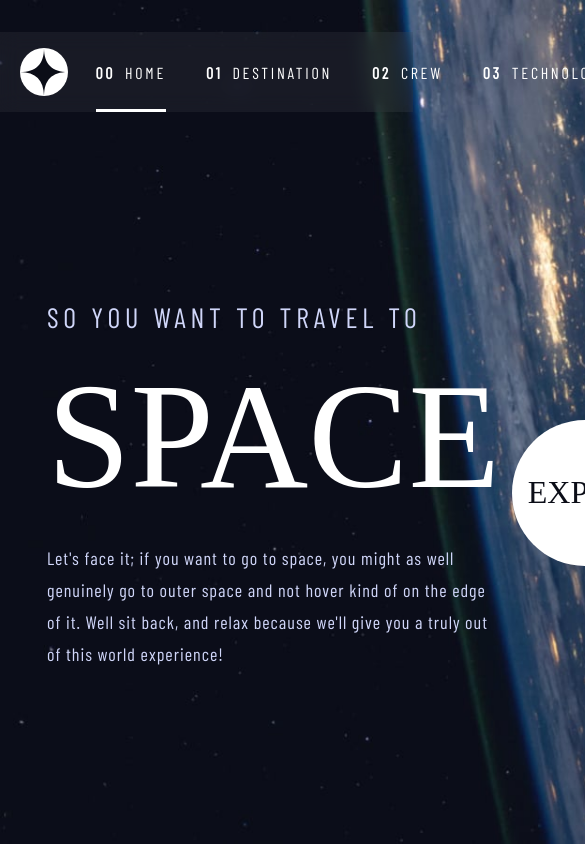
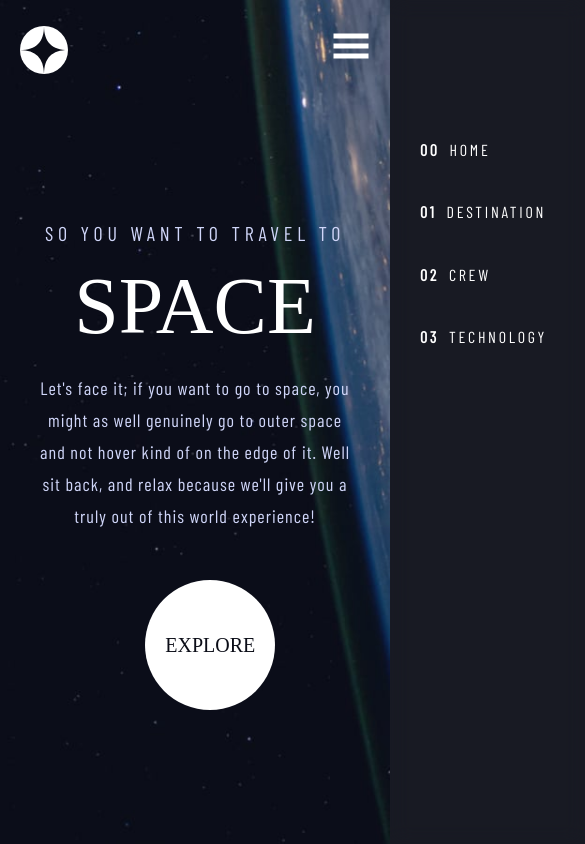
Before and after one commit to memoye/space-tourism-ui, a React (Vite) app: page / in a window 390 px wide. Shown: the top 844 px of the page, 585 px wide, since content can reach past the window. Built offline with nearby package versions, Linux system fonts and the light colour scheme; a web font is replaced by a local one.

Commit message:
done home reponsiveness

```diff
--- a/package.json
+++ b/package.json
@@ -13,6 +13,7 @@
     "framer-motion": "^10.16.4",
     "react": "^18.2.0",
     "react-dom": "^18.2.0",
+    "react-icons": "^4.11.0",
     "react-router-dom": "^6.16.0"
   },
   "devDependencies": {
--- a/src/components/navBar/navBar.css
+++ b/src/components/navBar/navBar.css
@@ -7,7 +7,6 @@
   align-items: center;
   background: rgba(var(--col-hov), 0.1);
   backdrop-filter: blur(10px);
-  max-width: 70vw;
   box-sizing: content-box;
   padding-inline: 5.25rem;
 }
@@ -50,3 +49,71 @@
   border-bottom-color: rgb(var(--col-pri-txt));
   color: rgb(var(--col-pri-txt));
 }
+
+@media screen and (max-width: 820px) {
+  .navBar:not(.destinationNav) {
+    width: fit-content;
+    box-sizing: border-box;
+    padding: 0;
+    margin: 0;
+  }
+
+  .navBar ul,
+  .navBar ol {
+    margin: 0;
+    gap: 1em;
+    height: 100%;
+    padding-inline: 1.5em;
+  }
+}
+
+@media screen and (max-width: 450px) {
+  .navBar:not(.destinationNav) {
+    position: fixed;
+    left: 100%;
+    width: 70vw;
+    height: 100vh;
+    top: 0;
+    align-items: start;
+    transition: left 100ms ease-in;
+  }
+
+  .navOpen {
+    left: 30% !important; /*opened*/
+  }
+
+  .navBar:not(.destinationNav) ol {
+    margin-top: 15vh;
+    flex-direction: column;
+    height: fit-content;
+    justify-content: centert;
+    width: 100%;
+    padding: 0;
+    padding-left: 30px;
+  }
+
+  .navBar:not(.destinationNav) ol li {
+    height: fit-content;
+    border-block: none !important;
+    border-block: 3px solid transparent;
+    border-right-color: rgba(var(--col-hov), 0);
+    margin: 0;
+    width: 100%;
+    padding-block: 0.85em;
+  }
+
+  .navBar:not(.destinationNav) ol li:hover {
+    height: 100%;
+    border-block: none !important;
+    border-right: 3px solid transparent;
+    border-right-color: rgb(var(--col-hov), 1);
+  }
+
+  .navBar:not(.destinationNav) ol li:has(.active) {
+    height: 100%;
+    border-block: none !important;
+    border-right: 3px solid transparent;
+    border-right-color: rgb(var(--col-pri-txt));
+    color: rgb(var(--col-pri-txt));
+  }
+}
--- a/src/components/navBar/navBar.jsx
+++ b/src/components/navBar/navBar.jsx
@@ -1,4 +1,5 @@
 import './navBar.css'
+
 
 const NavBar = ({ children, className }) => {
 
--- a/src/index.css
+++ b/src/index.css
@@ -145,9 +145,12 @@ hr {
 
 /* BREAKPOINTS */
 /*tablet*/
-@media screen and (min-width: 768px) {
+@media screen and (max-width: 820px) {
+  .subheading2 {
+    font-size: calc(var(--font-200) + 0.25rem);
+  }
 }
 
 /* mobile */
-@media screen and (min-width: 375px) {
+@media screen and (max-width: 450px) {
 }
--- a/src/routes/home/home.css
+++ b/src/routes/home/home.css
@@ -16,8 +16,8 @@
 
 .hero_txt {
   color: rgb(var(--col-mid));
-  max-width: 450px;
-  width: min-content;
+  max-width: 420px;
+  width: 80vw;
 }
 
 .hero_txt_title {
@@ -71,3 +71,38 @@
   outline-width: 2em;
   outline-color: rgba(var(--col-hov), 0.3);
 }
+
+@media screen and (max-width: 820px) {
+  .hero {
+    flex-direction: column;
+    width: 85%;
+    /* max-width: 100vw; */
+    margin: 0 auto;
+    margin-bottom: 4rem;
+    padding-top: 10vmin;
+  }
+
+  .hero_txt_title {
+    font-size: calc(var(--font-200) + 0.25rem);
+  }
+
+  .btn_container {
+    margin-top: 2rem;
+  }
+
+  .ctaBtn:hover {
+    outline-width: 1em;
+  }
+}
+
+@media screen and (max-width: 450px) {
+  .hero_txt_lg {
+    font-size: calc(var(--font-700) - 1.25rem);
+  }
+
+  .ctaBtn {
+    font-size: calc(var(--font-200) + 0.25rem);
+    width: unset;
+    padding: 1em;
+  }
+}
--- a/src/routes/home/home.jsx
+++ b/src/routes/home/home.jsx
@@ -2,7 +2,6 @@ import data from '../../data.json'
 import './home.css'
 
 const Home = () => {
-    console.log(data)
     return (
         <section className='homePage'>
             <section className='hero'>
--- a/src/routes/root.css
+++ b/src/routes/root.css
@@ -6,7 +6,6 @@ header {
   top: 0;
   right: 0;
   width: 100%;
-
   margin-block: 2rem;
   height: 5rem;
 }
@@ -16,7 +15,6 @@ header {
   max-width: 80vmin;
   margin-right: -6rem;
   z-index: 3;
-  /* justify-self: right !important; */
 }
 
 .logo {
@@ -41,3 +39,46 @@ header {
   width: 100%;
   /* overflow: hidden !important; */
 }
+
+.navIcon {
+  display: none;
+}
+
+@media screen and (max-width: 820px) {
+  header {
+    margin: 0;
+    height: calc(var(--font-700) - 0.25px);
+  }
+
+  .headerLine {
+    display: none;
+  }
+
+  section {
+    text-align: center;
+  }
+}
+
+@media screen and (max-width: 450px) {
+  .navIcon {
+    all: unset;
+    font-size: calc(var(--font-500) + 0.5rem);
+    margin-right: 5vmin;
+    z-index: 5;
+  }
+
+  .isOpen {
+    position: fixed;
+    margin-right: 0;
+    right: 5vmin;
+  }
+
+  .navWhiteSpace {
+    background-color: transparent;
+    position: fixed;
+    left: 0;
+    width: 30vw;
+    height: 100vh;
+    top: 0;
+  }
+}
--- a/src/routes/root.jsx
+++ b/src/routes/root.jsx
@@ -2,7 +2,9 @@ import './root.css'
 import { Link, NavLink, Outlet, useNavigate } from "react-router-dom"
 import { logo } from "../assets"
 import NavBar from '../components/navBar/navBar'
-
+import { AiOutlineClose } from 'react-icons/ai'
+import { GiHamburgerMenu } from 'react-icons/gi'
+import { useState } from 'react'
 
 const Root = () => {
     const pages = [
@@ -25,6 +27,8 @@ const Root = () => {
     ]
     const navigate = useNavigate()
 
+    const [navOpen, setNavOpen] = useState(false)
+
     return (
         <>
             <header>
@@ -32,8 +36,25 @@ const Root = () => {
                     <img src={ logo } alt="Space tourism logo" />
                 </Link>
                 <hr className='headerLine' />
+                { navOpen && (
+                    <div
+                        className='navWhiteSpace'
+                        onClick={ () => { setNavOpen(false) }
+                        }
+                    />) }
 
-                <NavBar>
+                <button
+                    className={ `navIcon ${navOpen && 'isOpen'}` }
+                    onClick={ () => { setNavOpen(!navOpen) } }
+                >
+                    { navOpen ?
+                        <AiOutlineClose /> :
+                        <GiHamburgerMenu /> }
+                </button>
+
+                <NavBar
+                    className={ navOpen && 'navOpen' }
+                >
                     <ol>
                         {
                             pages
```
Also changed, not shown: 1 other file (tests, documents, lock files or other folders).
